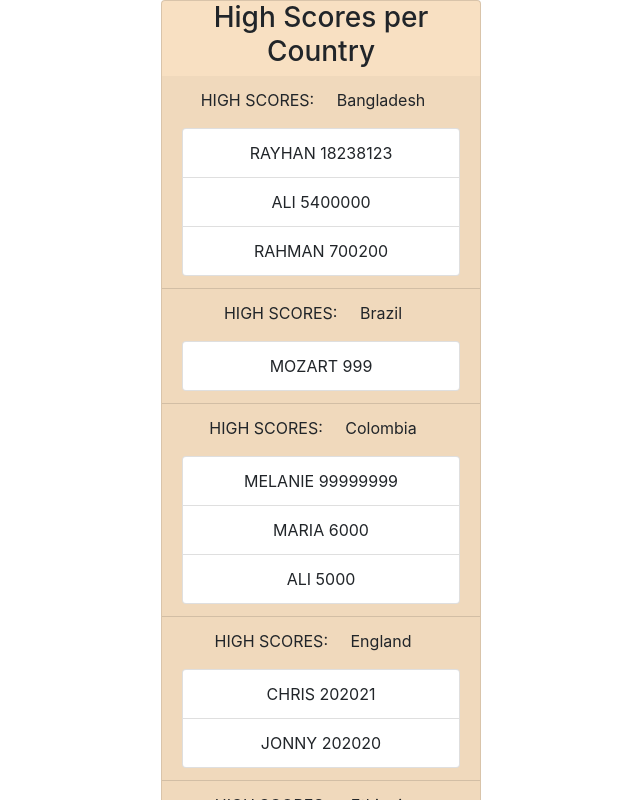
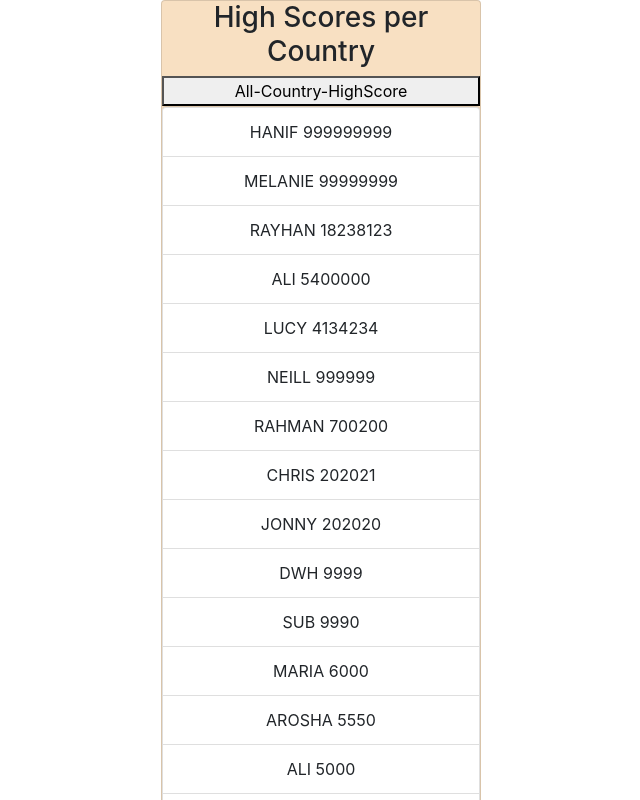
Before and after one commit to ATedy/high-score-react, a React (Create React App) app: page / in a window 1280 px wide. Shown: the top 800 px of the page, without its empty margins (319-959 px from the left). Built offline with nearby package versions, Linux system fonts and the light colour scheme.

Commit message:
Level-5 finished (World Score Ranking)

```diff
--- a/src/App.js
+++ b/src/App.js
@@ -1,10 +1,17 @@
-import React from "react";
+import React, {useState} from "react";
 import "./App.css";
 import CountryName from "./CountryName";
 import {allCountryScores} from "./countryScoreData";
 import PlayerScore from "./PlayerScore";
 
 function App() {
+  const [countryView, setCountryView] = useState(false);
+
+  function handler() {
+    setCountryView(!countryView);
+  }
+  const highScore = allCountryScores.map((country) => country.scores).flat();
+  console.log(highScore);
   allCountryScores.sort((a, b) => {
     // sorting the countries based on their names
     let x = a.name.toLowerCase();
@@ -21,12 +28,17 @@ function App() {
   return (
     <div className="card">
       <h3 className="text-center">High Scores per Country</h3>
-      {allCountryScores.map((country) => (
-        <div className="card-header">
-          <CountryName oneCountry={country} />
-          <PlayerScore oneCountryScore={country.scores} />
-        </div>
-      ))}
+      <button onClick={handler}>All-Country-HighScore</button>
+      {countryView ? (
+        allCountryScores.map((country) => (
+          <div className="card-header">
+            <CountryName oneCountry={country} />
+            <PlayerScore oneCountryScore={country.scores} />
+          </div>
+        ))
+      ) : (
+        <PlayerScore oneCountryScore={highScore} />
+      )}
     </div>
   );
 }
```
